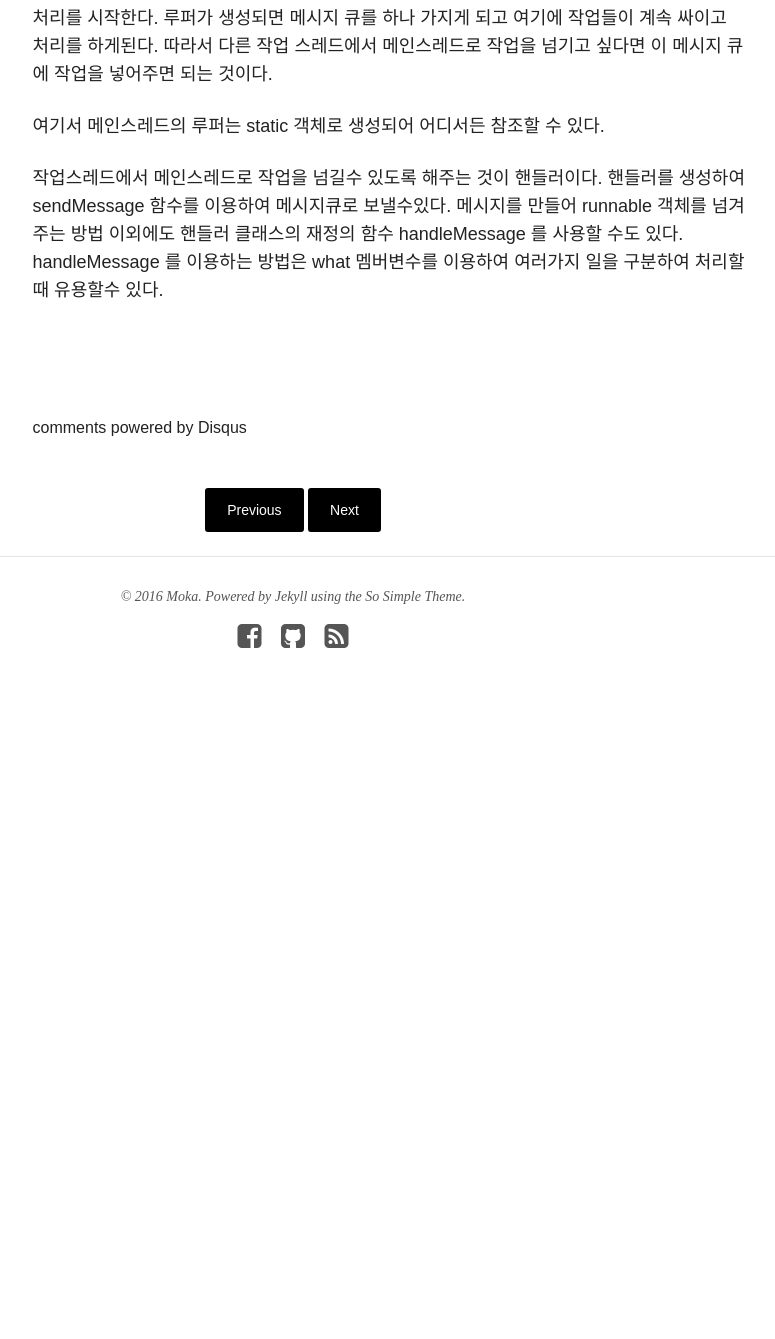
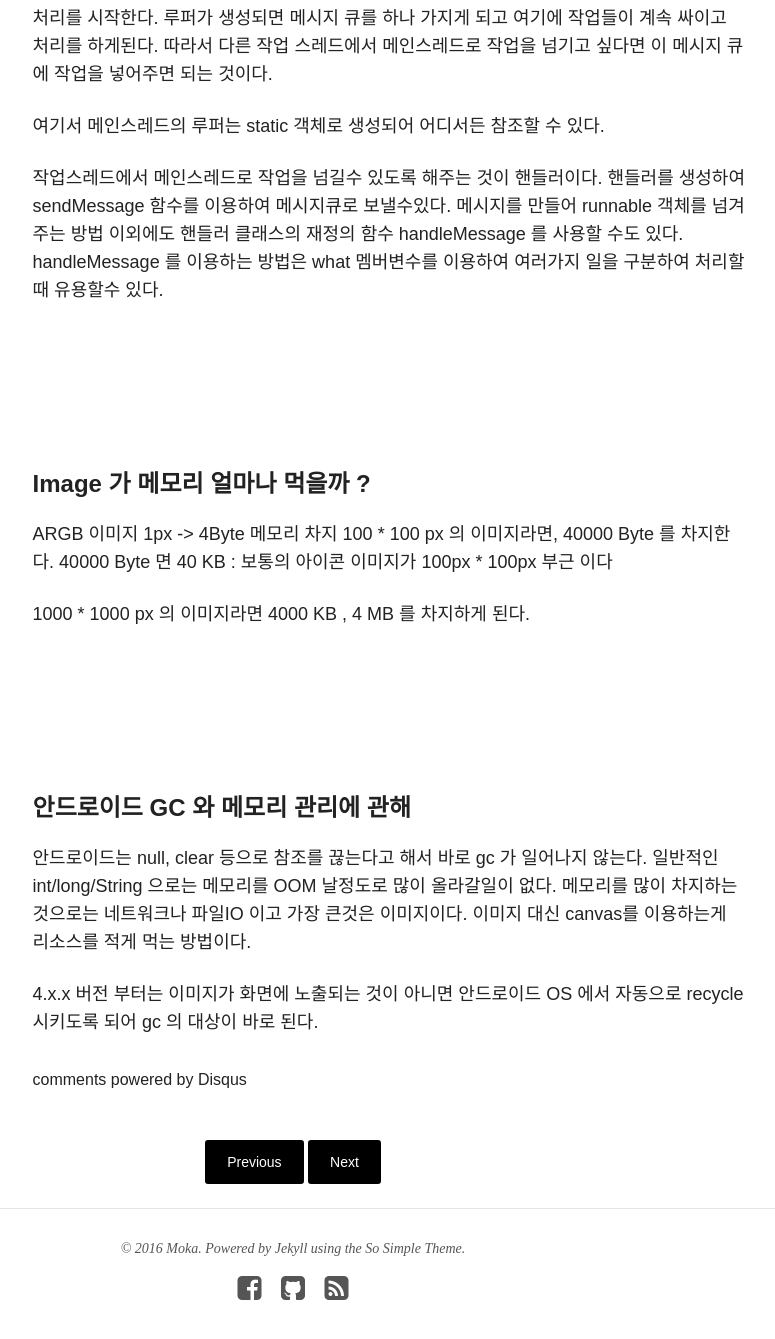
Before and after one commit to steadymoka/moka-a.github.io, a Jekyll site: the page built from _posts/android/2015-10-23-android-note2.md, in a window 1280 px wide and 1400 px high, scrolled down 3244 px. Shown: the top 1339 px of the window, without its empty margins (347-1122 px from the left). Built offline with Jekyll 4.4.1, drawn with Linux system fonts in a browser that asks for light colours; nearby versions of some CDN libraries; comment, search, counter and statistics services are not loaded; before the commit the page ends 3992 px from its top, so only the background shows below that; some of the changed text lies outside the part shown.

Commit message:
android note publish

```diff
--- a/_config.yml
+++ b/_config.yml
@@ -9,7 +9,7 @@ comments: true
 
 # Jekyll configuration
 permalink:   /:categories/:title/
-markdown:    kramdown
+markdown:    kramdown # redcarpet # kramdown
 highlighter: pygments
 sass:
   sass_dir: _sass
--- a/_posts/android/2015-10-23-android-note2.md
+++ b/_posts/android/2015-10-23-android-note2.md
@@ -98,3 +98,25 @@ recyclerView 에 layoutManager 를 StaggeredGridLayoutManager 로 set 해주면
 
 <br>
 <br>
+<br>
+<br>
+
+#### Image 가 메모리 얼마나 먹을까 ?
+ARGB 이미지 1px -> 4Byte 메모리 차지
+100 * 100 px 의 이미지라면, 40000 Byte 를 차지한다.
+40000 Byte 면 40 KB : 보통의 아이콘 이미지가 100px * 100px 부근 이다
+
+1000 * 1000 px 의 이미지라면 4000 KB , 4 MB 를 차지하게 된다.
+
+<br>
+<br>
+<br>
+<br>
+
+#### 안드로이드 GC 와 메모리 관리에 관해
+안드로이드는 null, clear 등으로 참조를 끊는다고 해서 바로 gc 가 일어나지 않는다.
+일반적인 int/long/String 으로는 메모리를 OOM 날정도로 많이 올라갈일이 없다.
+메모리를 많이 차지하는 것으로는 네트워크나 파일IO 이고 가장 큰것은 이미지이다.
+이미지 대신 canvas를 이용하는게 리소스를 적게 먹는 방법이다.
+
+4.x.x 버전 부터는 이미지가 화면에 노출되는 것이 아니면 안드로이드 OS 에서 자동으로 recycle 시키도록 되어 gc 의 대상이 바로 된다.
```
Also changed, not shown: other parts of _posts/android/2015-10-23-android-note2.md (+2 -2 lines), _posts/android/2015-10-14-javascript.md (+7 -1 lines), _posts/android/2015-10-14-kotlin.md (+9 -0 lines), _posts/android/2015-11-02-android_note_03.md (+19 -3 lines), _posts/android/2016-02-24-android-service.md (added, +28 -0 lines).
